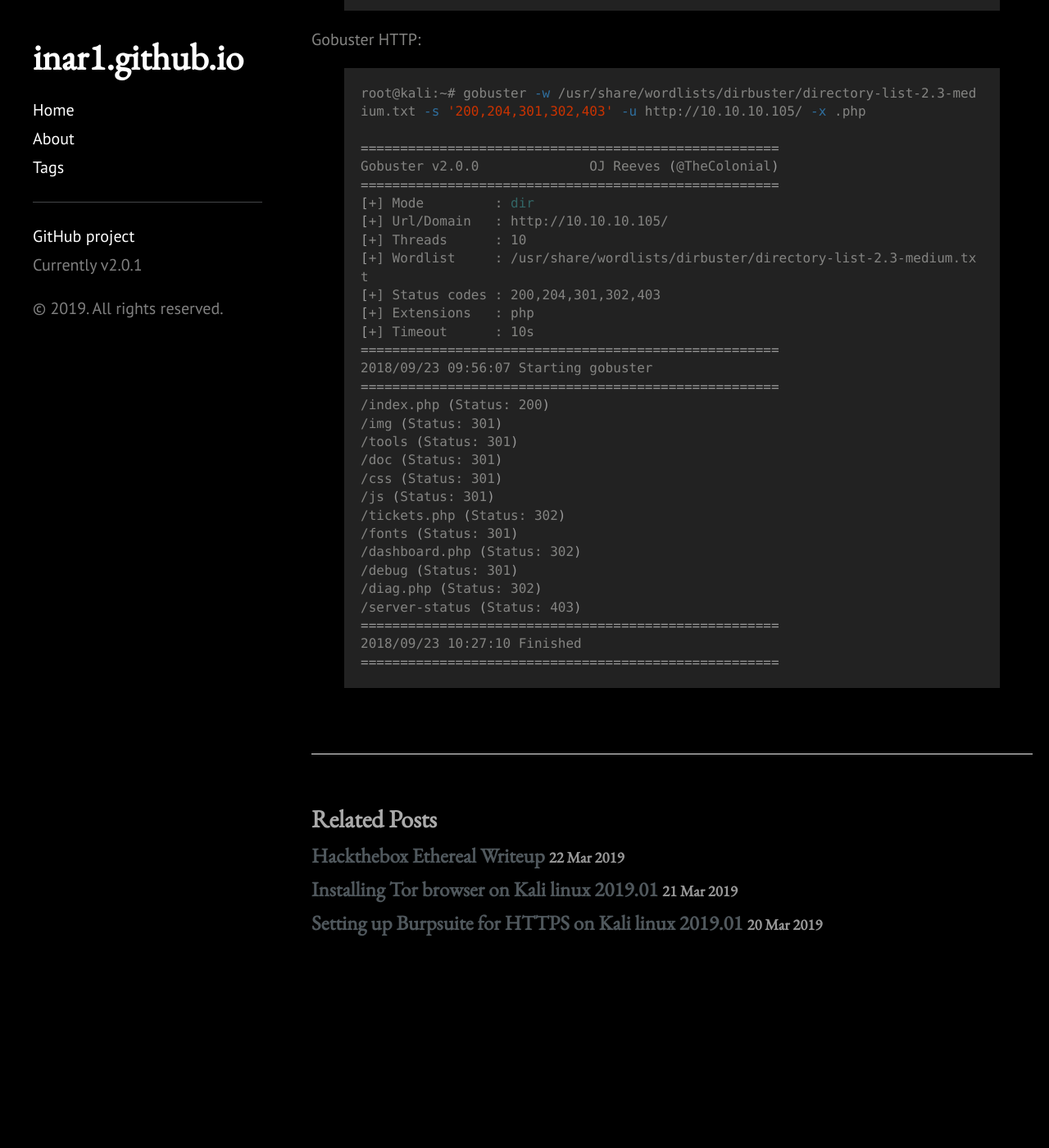
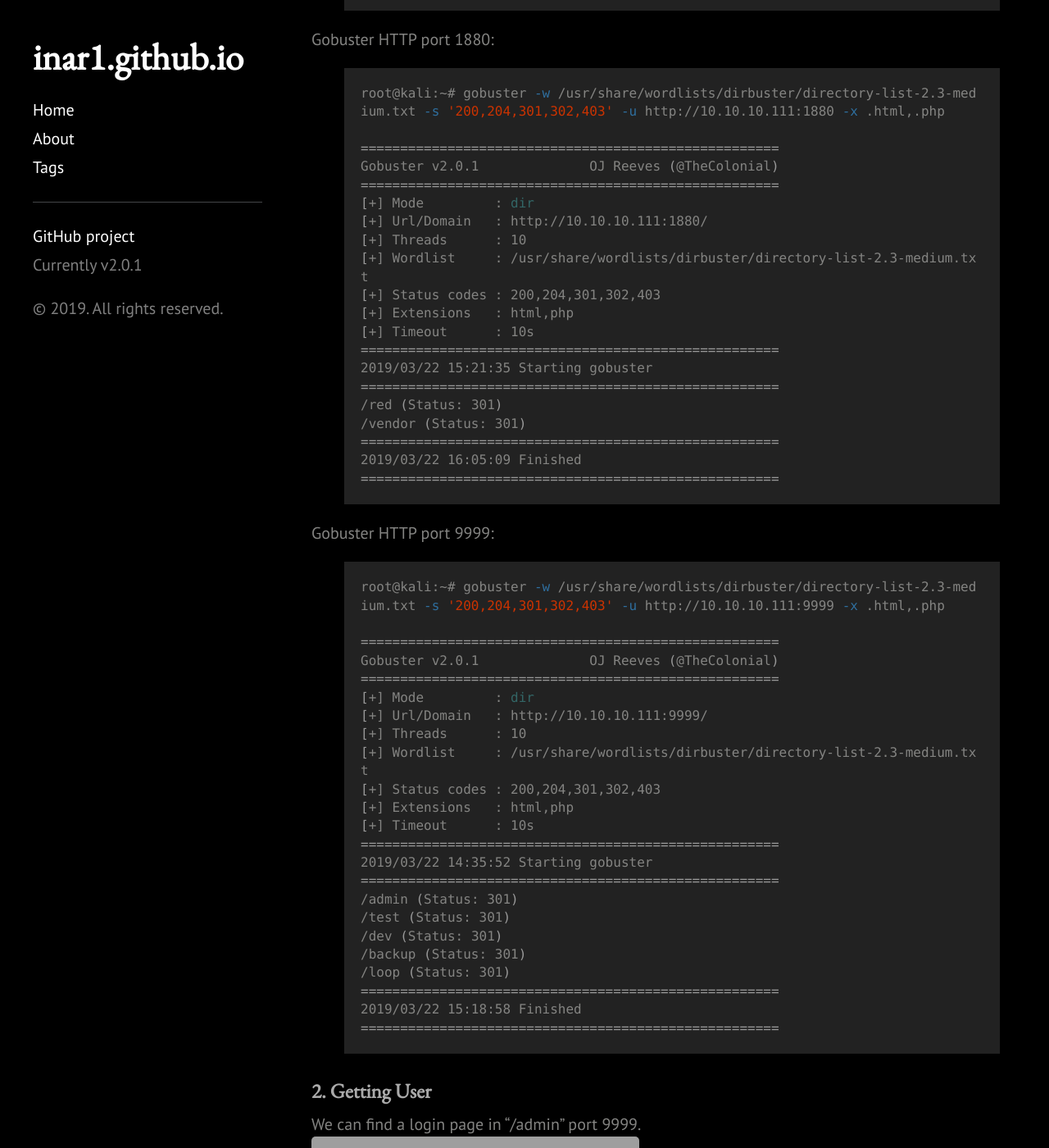
Before and after one commit to 1n4r1/1n4r1.github.io, a Jekyll site: the page built from _posts/2019-03-24-Hackthebox-Frolic-Writeup.md, in a window 1280 px wide and 1400 px high, scrolled down 1632 px. Shown: the whole window at 82% size. Built offline with Jekyll 4.4.1, drawn with Linux system fonts in a browser that asks for light colours; before the commit the page ends 2913 px from its top, so only the background shows below that; some of the changed text lies outside the part shown.

Commit message:
update 2019-03-24 frolic-writeup

```diff
--- a/_posts/2019-03-24-Hackthebox-Frolic-Writeup.md
+++ b/_posts/2019-03-24-Hackthebox-Frolic-Writeup.md
@@ -59,36 +59,88 @@ Service detection performed. Please report any incorrect results at https://nmap
 Nmap done: 1 IP address (1 host up) scanned in 85.70 seconds
 {% endhighlight %}
 
-Gobuster HTTP:
+Gobuster HTTP port 1880:
 {% highlight shell %}
-root@kali:~# gobuster -w /usr/share/wordlists/dirbuster/directory-list-2.3-medium.txt -s '200,204,301,302,403' -u http://10.10.10.105/ -x .php
+root@kali:~# gobuster -w /usr/share/wordlists/dirbuster/directory-list-2.3-medium.txt -s '200,204,301,302,403' -u http://10.10.10.111:1880 -x .html,.php
 
 =====================================================
-Gobuster v2.0.0              OJ Reeves (@TheColonial)
+Gobuster v2.0.1              OJ Reeves (@TheColonial)
 =====================================================
 [+] Mode         : dir
-[+] Url/Domain   : http://10.10.10.105/
+[+] Url/Domain   : http://10.10.10.111:1880/
 [+] Threads      : 10
 [+] Wordlist     : /usr/share/wordlists/dirbuster/directory-list-2.3-medium.txt
 [+] Status codes : 200,204,301,302,403
-[+] Extensions   : php
+[+] Extensions   : html,php
 [+] Timeout      : 10s
 =====================================================
-2018/09/23 09:56:07 Starting gobuster
+2019/03/22 15:21:35 Starting gobuster
 =====================================================
-/index.php (Status: 200)
-/img (Status: 301)
-/tools (Status: 301)
-/doc (Status: 301)
-/css (Status: 301)
-/js (Status: 301)
-/tickets.php (Status: 302)
-/fonts (Status: 301)
-/dashboard.php (Status: 302)
-/debug (Status: 301)
-/diag.php (Status: 302)
-/server-status (Status: 403)
+/red (Status: 301)
+/vendor (Status: 301)
 =====================================================
-2018/09/23 10:27:10 Finished
+2019/03/22 16:05:09 Finished
 =====================================================
 {% endhighlight %}
+
+Gobuster HTTP port 9999:
+{% highlight shell %}
+root@kali:~# gobuster -w /usr/share/wordlists/dirbuster/directory-list-2.3-medium.txt -s '200,204,301,302,403' -u http://10.10.10.111:9999 -x .html,.php
+
+=====================================================
+Gobuster v2.0.1              OJ Reeves (@TheColonial)
+=====================================================
+[+] Mode         : dir
+[+] Url/Domain   : http://10.10.10.111:9999/
+[+] Threads      : 10
+[+] Wordlist     : /usr/share/wordlists/dirbuster/directory-list-2.3-medium.txt
+[+] Status codes : 200,204,301,302,403
+[+] Extensions   : html,php
+[+] Timeout      : 10s
+=====================================================
+2019/03/22 14:35:52 Starting gobuster
+=====================================================
+/admin (Status: 301)
+/test (Status: 301)
+/dev (Status: 301)
+/backup (Status: 301)
+/loop (Status: 301)
+=====================================================
+2019/03/22 15:18:58 Finished
+=====================================================
+{% endhighlight %}
+
+### 2. Getting User
+We can find a login page in "/admin" port 9999.<br>
+![placeholder](https://inar1.github.io/public/images/2019-03-24/2019-03-23-10-52-11.png)
+This login console is controlled by "/admin/js/login.js" and we can find the password "superduperlooperpassword_lol".
+{% highlight shell %}
+root@kali:~# curl http://10.10.10.111:9999/admin/js/login.js
+var attempt = 3; // Variable to count number of attempts.
+// Below function Executes on click of login button.
+function validate(){
+var username = document.getElementById("username").value;
+var password = document.getElementById("password").value;
+if ( username == "admin" && password == "superduperlooperpassword_lol"){
+alert ("Login successfully");
+window.location = "success.html"; // Redirecting to other page.
+return false;
+}
+else{
+attempt --;// Decrementing by one.
+alert("You have left "+attempt+" attempt;");
+// Disabling fields after 3 attempts.
+if( attempt == 0){
+document.getElementById("username").disabled = true;
+document.getElementById("password").disabled = true;
+document.getElementById("submit").disabled = true;
+return false;
+}
+}
+}
+{% endhighlight %}
+
+In the redirected page "/admin/success.html", there is a "encrypted message"
+![placeholder](https://inar1.github.io/public/images/2019-03-19/2019-03-23-10-58-52.png)
+
+### 3. Getting Root
```
Also changed, not shown: other parts of _posts/2019-03-24-Hackthebox-Frolic-Writeup.md (+1 -1 lines).
